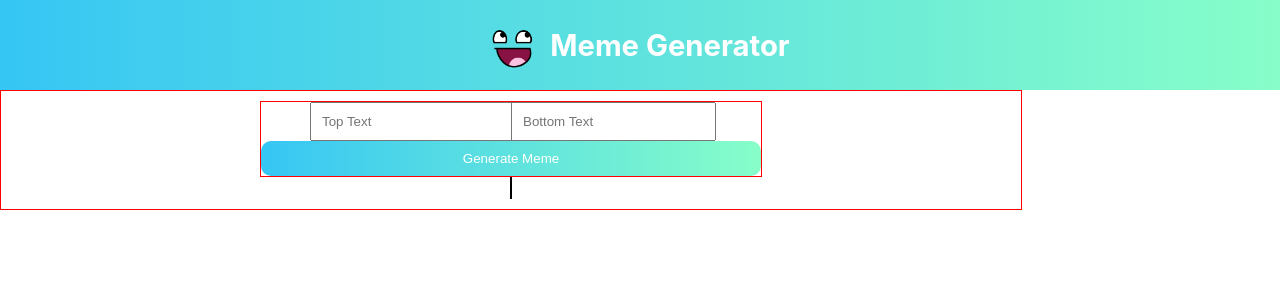
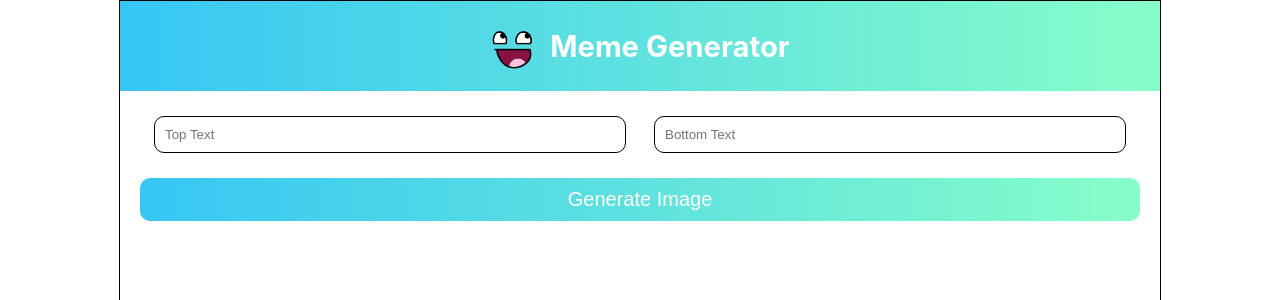
Before and after one commit to robertgarcia305/meme-generator-react, a React (Create React App) app: page / in a window 1280 px wide. Shown: the top 300 px of the page. Built offline with nearby package versions, Linux system fonts and the light colour scheme.

Commit message:
added css styling

```diff
--- a/src/App.js
+++ b/src/App.js
@@ -25,23 +25,22 @@ function App() {
   const [memeImage, setMemeImage] = useState("");
 
   const getImage = () => {
-    // access array
+    // access array, random , result, set new image
     let memeArray = memesData.data.memes;
-    // random
     let randomImage = Math.floor(Math.random() * memeArray.length);
-    // result
     let result = memeArray[randomImage].url
-    // set the new
     setMemeImage(result);
   }
 
   return (
-    <div className="App">
-      <Header />
-      <Body
-      function={getImage}
-      image={memeImage}
-      />
+    <div className="app-wrap">
+      <div className="app">
+        <Header />
+        <Body
+        function={getImage}
+        image={memeImage}
+        />
+      </div>
     </div>
   );
 }
--- a/src/components/Body.js
+++ b/src/components/Body.js
@@ -6,15 +6,11 @@ const Body = (props) => {
         <section>
             <div className="meme-top">
                 <div className="inputs">
-                    <div>
-                        <input placeholder="Top Text"></input>
-                    </div>
-                    <div>
-                        <input placeholder="Bottom Text"></input>
-                    </div>
+                    <div><input placeholder="Top Text"></input></div>
+                    <div><input placeholder="Bottom Text"></input></div>
                 </div>
-                <div className="button">
-                    <button onClick={props.function}>Generate Meme</button>
+                <div className="button-wrap">
+                    <button onClick={props.function}>Generate Image</button>
                 </div>
             </div>
             <div className="meme-img" >
--- a/src/index.css
+++ b/src/index.css
@@ -41,59 +41,92 @@ header {
 
 /* meme section */
 
-.meme-img {
-  max-height: auto;
-  max-width: 1000px;
-  border: 1px solid black;
+.app-wrap {
+  width: 100%;
+  display: flex;
+  justify-content: center;
 }
 
-.meme-img img {
-  width: 100%;
+.app {
+  width: 1040px;
+  border: 1px solid black;
+  min-height: 70vh;
+  max-height: fit-content;
 }
 
 section {
-  border: 1px solid red;
-  width: 1000px;
-  padding: 10px;
+  padding: 20px;
+  display: flex;
+  flex-direction: column;
+  justify-content: center;
+  align-items: center;
+}
+
+.meme-top {
+  width: 100%;
   display: flex;
   flex-direction: column;
   align-items: center;
 }
 
-.meme-top {
-  width: 500px;
-  border: 1px solid red;
-}
-
-.inputs {
+.button-wrap {
+  margin: 20px 0px;
+  width: 100%;
   display: flex;
   justify-content: center;
-
-}
-
-.inputs div {
-
-}
-
-input {
-  width: 90%;
-  padding: 10px;
 }
 
 button {
+  width: 100%;
+  border: none;
+  color: white;
+  padding: 10px;
+  cursor: pointer;
+  font-size: 20px;
+  border-radius: 10px;
   background: rgb(54,198,244);
   background: linear-gradient(90deg, rgba(54,198,244,1) 0%, rgba(135,254,201,1) 100%);
-  border: none;
-  border-radius: 10px;
-  padding: 10px;
-  transition: all 1s;
-  color: white;
-  width: 100%;
 }
 
 button:hover {
   background: rgb(54,198,244);
-  background: linear-gradient(90deg, rgb(47, 171, 212) 0%, rgb(106, 201, 158) 100%);
-  cursor: pointer;
+  background: linear-gradient(90deg, rgb(47, 178, 221) 0%, rgb(112, 214, 168) 100%);
+}
 
+.inputs {
+  margin: 5px;
+  width: 100%;
+  display: flex;
+  justify-content: space-between;
 }
+
+.inputs div {
+  width: 100%;
+  display: flex;
+  justify-content: center;
+}
+
+input {
+  padding: 10px;
+  border-radius: 10px;
+  border: 1px solid black;
+  /* width: 100%; */
+  width: 90%;
+}
+
+.meme-img {
+  display: flex;
+  justify-content: center;
+  width: 100%;
+}
+
+.meme-img img {
+  overflow: hidden;
+  max-width: 1040px;
+}
+
+@media (max-width: 1040px) {
+  .app {
+    width: 100%;
+  }
+}
```
